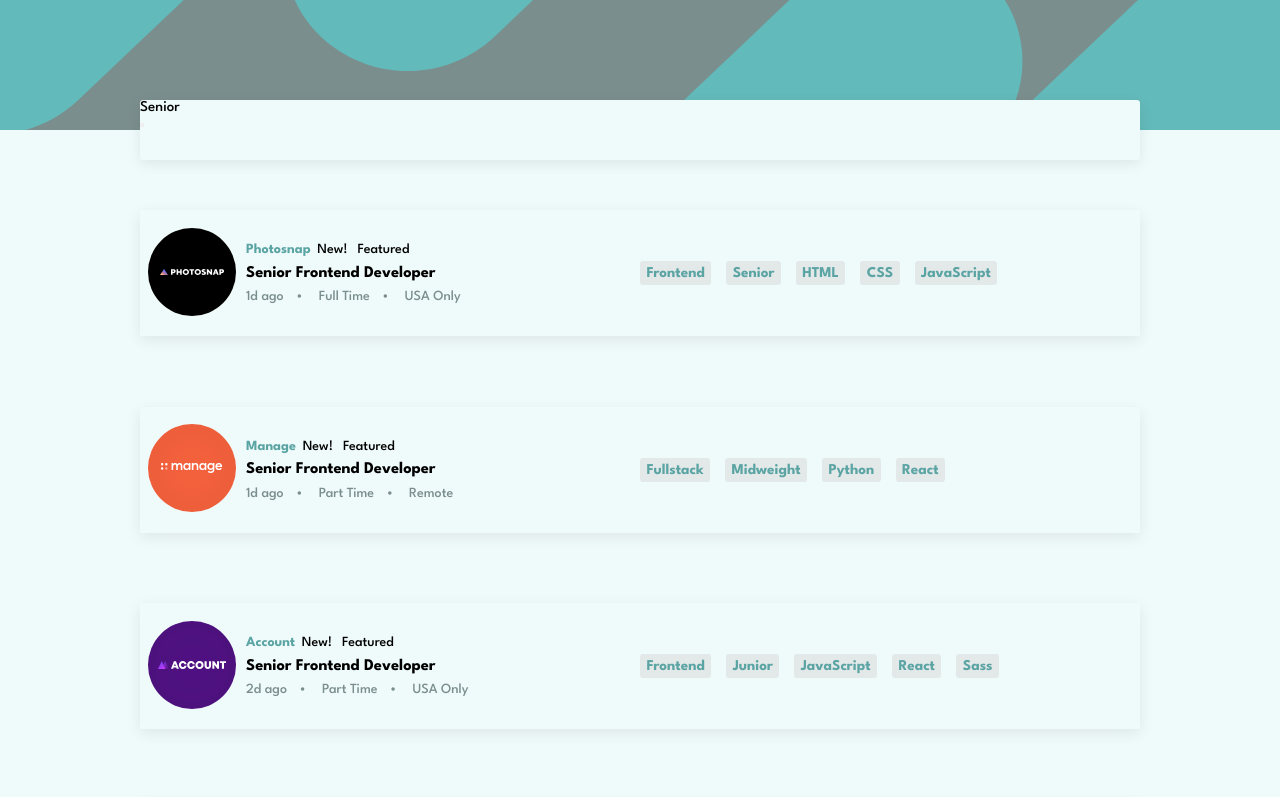
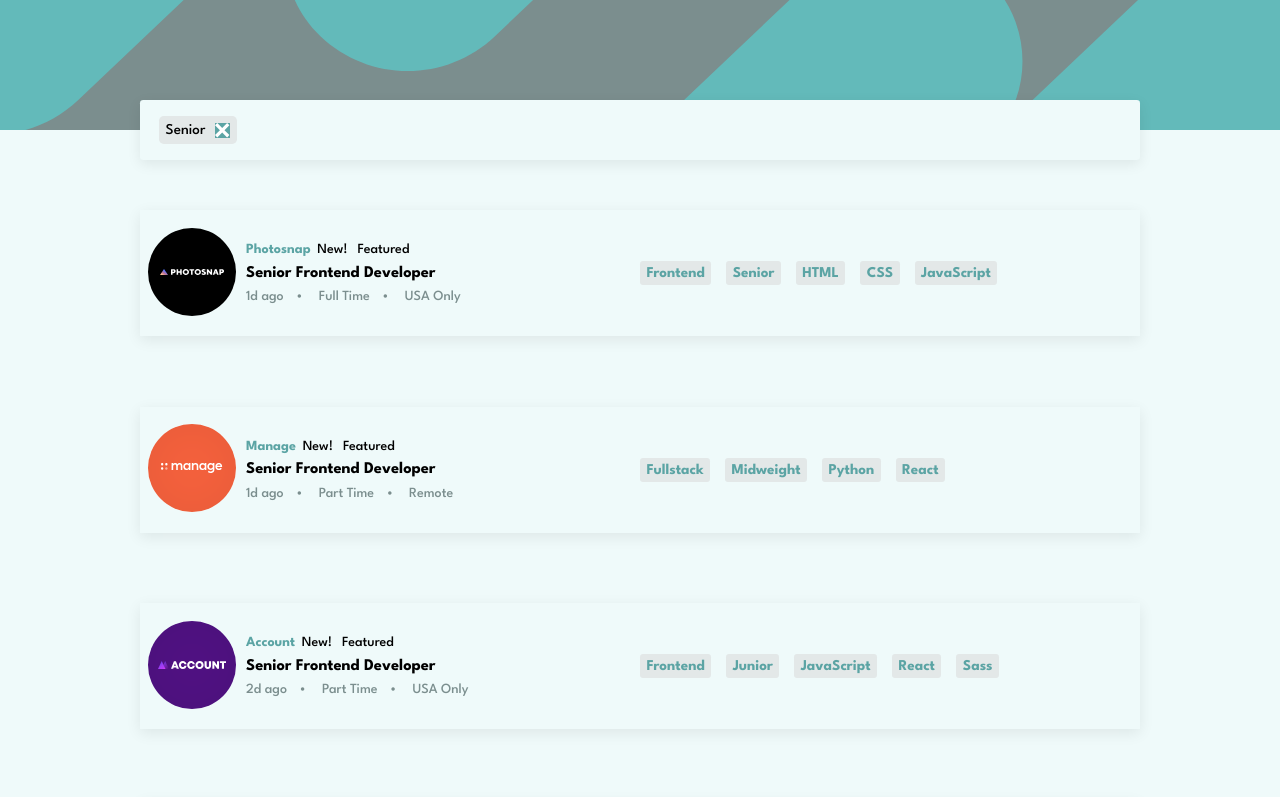
Before and after one commit to Ashish777Dev/Job-listing-filter, a website: page index.html in a window 1280 px wide. Both pictures are taken after a click on the element "Senior". Shown: the top 797 px of the page. Drawn offline with Linux system fonts and the light colour scheme.

Commit message:
style: add filter-tab, span-tags design

```diff
--- a/style.css
+++ b/style.css
@@ -122,6 +122,36 @@ body {
   position: absolute;
   bottom: 0;
 }
+.filter-tab {
+  display: flex;
+  flex-wrap: wrap;
+  justify-content: flex-start;
+  align-items: center;
+  padding: 0.5rem 1.2rem;
+  gap: 10px;
+}
+.skilled-tag {
+  width: max-content;
+  padding: 0.4rem;
+  border-radius: 0.3rem;
+  background-color: hsl(180, 8%, 90%);
+  display: flex;
+  justify-content: center;
+  gap: 10px;
+  align-items: center;
+}
+.skilled-tag .remove-btn {
+  background-image: url("./images/icon-remove.svg");
+  background-size: contain;
+  background-repeat: no-repeat;
+  background-position: center;
+  z-index: 2;
+  outline: none;
+  border: none;
+  width: 15px;
+  height: 15px;
+  background-color: var(--primary-green);
+}
 
 @media screen and (max-width: 768px) {
   .card {
```
